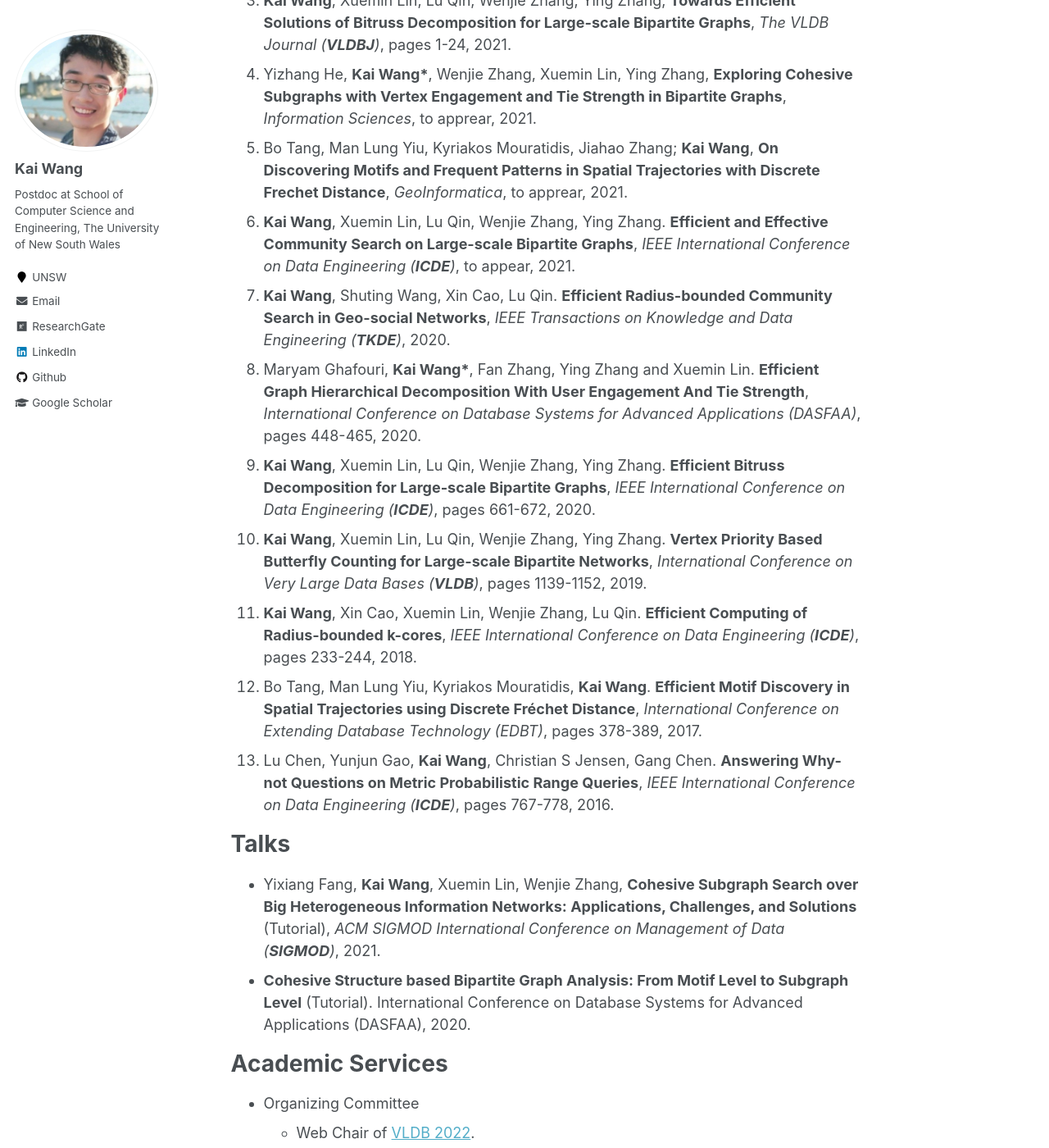
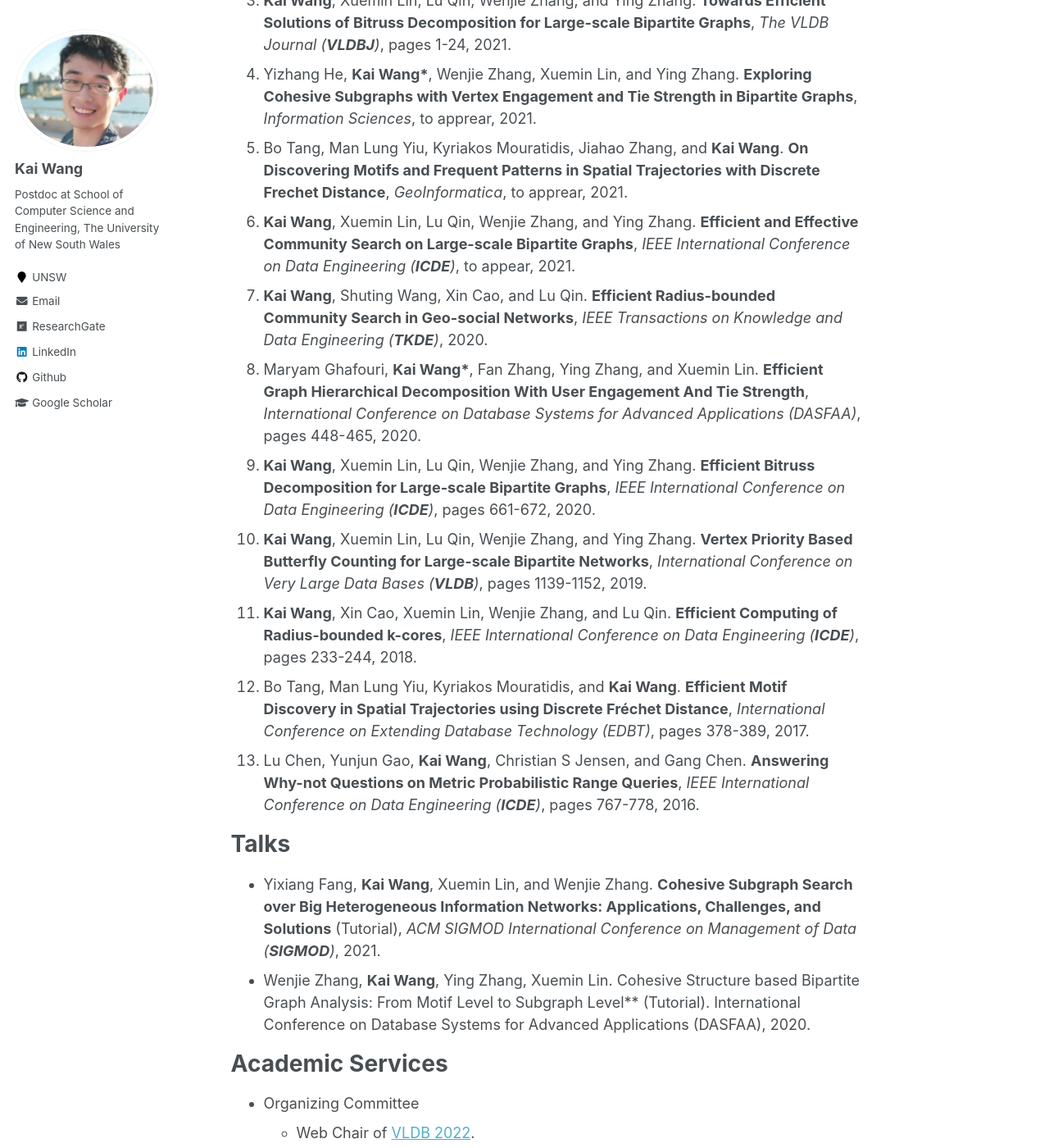
Before and after one commit to cs-kaiwang/cs-kaiwang.github.io, a Jekyll site: the page built from _pages/about.md, in a window 1280 px wide and 1400 px high, scrolled down 668 px. Shown: the whole window at 82% size. Built offline with Jekyll 4.4.1, drawn with Linux system fonts in a browser that asks for light colours; some of the changed text lies outside the part shown.

Commit message:
Update about.md

```diff
--- a/_pages/about.md
+++ b/_pages/about.md
@@ -14,24 +14,24 @@ His research interests lie in big data analytics, especially for the graph/netwo
 
 Publications (* indicates corresponding author)
 ======
-1. Xiaoshuang Chen, **Kai Wang\***, Xuemin Lin, Wenjie Zhang, Lu Qin, Ying Zhang. **Efficiently Answering Reachability and Path Queries on Temporal Bipartite Graphs**, *International Conference on Very Large Data Bases (**VLDB**)*, to appear, 2021.
-2. Yixiang Fang, **Kai Wang**, Xuemin Lin, Wenjie Zhang, **Cohesive Subgraph Search over Big Heterogeneous Information Networks: Applications, Challenges, and Solutions** (Tutorial), *ACM SIGMOD International Conference on Management of Data (**SIGMOD**)*, to appear, 2021.
-3. **Kai Wang**, Xuemin Lin, Lu Qin, Wenjie Zhang, Ying Zhang, **Towards Efficient Solutions of Bitruss Decomposition for Large-scale Bipartite Graphs**, *The VLDB Journal (**VLDBJ**)*, pages 1-24, 2021.
-4. Yizhang He, **Kai Wang\***, Wenjie Zhang, Xuemin Lin, Ying Zhang, **Exploring Cohesive Subgraphs with Vertex Engagement and Tie Strength in Bipartite Graphs**, *Information Sciences*, to apprear, 2021.
-5. Bo Tang, Man Lung Yiu, Kyriakos Mouratidis, Jiahao Zhang; **Kai Wang**, **On Discovering Motifs and Frequent Patterns in Spatial Trajectories with  Discrete Frechet Distance**, *GeoInformatica*, to apprear, 2021.
-6. **Kai Wang**, Xuemin Lin, Lu Qin, Wenjie Zhang, Ying Zhang. **Efficient and Effective Community Search on Large-scale Bipartite Graphs**, *IEEE International Conference on Data Engineering (**ICDE**)*, to appear, 2021.
-7. **Kai Wang**, Shuting Wang, Xin Cao, Lu Qin. **Efficient Radius-bounded Community Search in Geo-social Networks**, *IEEE Transactions on Knowledge and Data Engineering (**TKDE**)*,  2020.
-8. Maryam Ghafouri, **Kai Wang\***, Fan Zhang, Ying Zhang and Xuemin Lin. **Efficient Graph Hierarchical Decomposition With User Engagement And Tie Strength**, *International Conference on Database Systems for Advanced Applications (DASFAA)*, pages 448-465, 2020.
-9. **Kai Wang**, Xuemin Lin, Lu Qin, Wenjie Zhang, Ying Zhang. **Efficient Bitruss Decomposition for Large-scale Bipartite Graphs**, *IEEE International Conference on Data Engineering (**ICDE**)*, pages 661-672, 2020.
-10. **Kai Wang**, Xuemin Lin, Lu Qin, Wenjie Zhang, Ying Zhang. **Vertex Priority Based Butterfly Counting for Large-scale Bipartite Networks**, *International Conference on Very Large Data Bases (**VLDB**)*, pages 1139-1152, 2019.
-11. **Kai Wang**, Xin Cao, Xuemin Lin, Wenjie Zhang, Lu Qin. **Efficient Computing of Radius-bounded k-cores**, *IEEE International Conference on Data Engineering (**ICDE**)*, pages 233-244, 2018.
-12. Bo Tang, Man Lung Yiu, Kyriakos Mouratidis, **Kai Wang**. **Efficient Motif Discovery in Spatial Trajectories using Discrete Fréchet Distance**, *International Conference on Extending Database Technology (EDBT)*, pages 378-389, 2017.
-13. Lu Chen, Yunjun Gao, **Kai Wang**, Christian S Jensen, Gang Chen. **Answering Why-not Questions on Metric Probabilistic Range Queries**, *IEEE International Conference on Data Engineering (**ICDE**)*, pages 767-778, 2016.
+1. Xiaoshuang Chen, **Kai Wang\***, Xuemin Lin, Wenjie Zhang, Lu Qin, and Ying Zhang. **Efficiently Answering Reachability and Path Queries on Temporal Bipartite Graphs**, *International Conference on Very Large Data Bases (**VLDB**)*, to appear, 2021.
+2. Yixiang Fang, **Kai Wang**, Xuemin Lin, and Wenjie Zhang. **Cohesive Subgraph Search over Big Heterogeneous Information Networks: Applications, Challenges, and Solutions** (Tutorial), *ACM SIGMOD International Conference on Management of Data (**SIGMOD**)*, to appear, 2021.
+3. **Kai Wang**, Xuemin Lin, Lu Qin, Wenjie Zhang, and Ying Zhang. **Towards Efficient Solutions of Bitruss Decomposition for Large-scale Bipartite Graphs**, *The VLDB Journal (**VLDBJ**)*, pages 1-24, 2021.
+4. Yizhang He, **Kai Wang\***, Wenjie Zhang, Xuemin Lin, and Ying Zhang. **Exploring Cohesive Subgraphs with Vertex Engagement and Tie Strength in Bipartite Graphs**, *Information Sciences*, to apprear, 2021.
+5. Bo Tang, Man Lung Yiu, Kyriakos Mouratidis, Jiahao Zhang, and **Kai Wang**. **On Discovering Motifs and Frequent Patterns in Spatial Trajectories with  Discrete Frechet Distance**, *GeoInformatica*, to apprear, 2021.
+6. **Kai Wang**, Xuemin Lin, Lu Qin, Wenjie Zhang, and Ying Zhang. **Efficient and Effective Community Search on Large-scale Bipartite Graphs**, *IEEE International Conference on Data Engineering (**ICDE**)*, to appear, 2021.
+7. **Kai Wang**, Shuting Wang, Xin Cao, and Lu Qin. **Efficient Radius-bounded Community Search in Geo-social Networks**, *IEEE Transactions on Knowledge and Data Engineering (**TKDE**)*,  2020.
+8. Maryam Ghafouri, **Kai Wang\***, Fan Zhang, Ying Zhang, and Xuemin Lin. **Efficient Graph Hierarchical Decomposition With User Engagement And Tie Strength**, *International Conference on Database Systems for Advanced Applications (DASFAA)*, pages 448-465, 2020.
+9. **Kai Wang**, Xuemin Lin, Lu Qin, Wenjie Zhang, and Ying Zhang. **Efficient Bitruss Decomposition for Large-scale Bipartite Graphs**, *IEEE International Conference on Data Engineering (**ICDE**)*, pages 661-672, 2020.
+10. **Kai Wang**, Xuemin Lin, Lu Qin, Wenjie Zhang, and Ying Zhang. **Vertex Priority Based Butterfly Counting for Large-scale Bipartite Networks**, *International Conference on Very Large Data Bases (**VLDB**)*, pages 1139-1152, 2019.
+11. **Kai Wang**, Xin Cao, Xuemin Lin, Wenjie Zhang, and Lu Qin. **Efficient Computing of Radius-bounded k-cores**, *IEEE International Conference on Data Engineering (**ICDE**)*, pages 233-244, 2018.
+12. Bo Tang, Man Lung Yiu, Kyriakos Mouratidis, and **Kai Wang**. **Efficient Motif Discovery in Spatial Trajectories using Discrete Fréchet Distance**, *International Conference on Extending Database Technology (EDBT)*, pages 378-389, 2017.
+13. Lu Chen, Yunjun Gao, **Kai Wang**, Christian S Jensen, and Gang Chen. **Answering Why-not Questions on Metric Probabilistic Range Queries**, *IEEE International Conference on Data Engineering (**ICDE**)*, pages 767-778, 2016.
 
 Talks
 ======
-- Yixiang Fang, **Kai Wang**, Xuemin Lin, Wenjie Zhang, **Cohesive Subgraph Search over Big Heterogeneous Information Networks: Applications, Challenges, and Solutions** (Tutorial), *ACM SIGMOD International Conference on Management of Data (**SIGMOD**)*, 2021.
-- **Cohesive Structure based Bipartite Graph Analysis: From Motif Level to Subgraph Level** (Tutorial). International Conference on Database Systems for Advanced Applications (DASFAA), 2020.
+- Yixiang Fang, **Kai Wang**, Xuemin Lin, and Wenjie Zhang. **Cohesive Subgraph Search over Big Heterogeneous Information Networks: Applications, Challenges, and Solutions** (Tutorial), *ACM SIGMOD International Conference on Management of Data (**SIGMOD**)*, 2021.
+- Wenjie Zhang, **Kai Wang**, Ying Zhang, Xuemin Lin. Cohesive Structure based Bipartite Graph Analysis: From Motif Level to Subgraph Level** (Tutorial). International Conference on Database Systems for Advanced Applications (DASFAA), 2020.
 
 Academic Services
 ======
```
